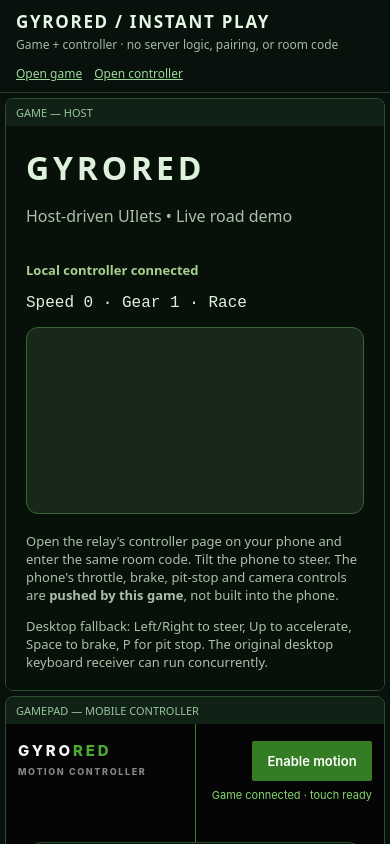
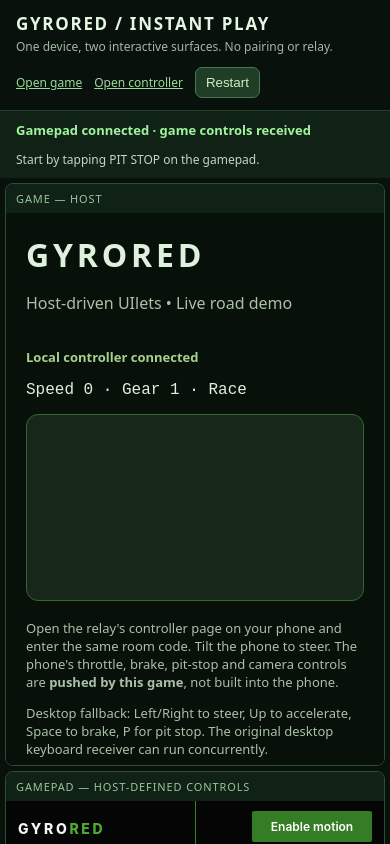
Before and after one commit to JadanPoll/GyroRed, a plain HTML site: page client/play.html in a window 390 px wide. Shown: the top 844 px of the page. Drawn offline with Linux system fonts and the light colour scheme.

Commit message:
Make instant demo self-explanatory with live state and copyable diagnostics

```diff
--- a/client/play.html
+++ b/client/play.html
@@ -7,42 +7,131 @@
 <title>GyroRed — Instant Play</title>
 <style>
   :root{font-family:system-ui,-apple-system,BlinkMacSystemFont,"Segoe UI",sans-serif;color-scheme:dark;color:#e4f7e4;background:#08110b}
-  *{box-sizing:border-box}
-  body{margin:0;min-height:100svh;display:flex;flex-direction:column}
-  header{padding:10px 16px;display:flex;align-items:center;justify-content:space-between;gap:12px;flex-wrap:wrap;border-bottom:1px solid #25402b}
+  *{box-sizing:border-box} body{margin:0;min-height:100svh;display:flex;flex-direction:column}
+  header{padding:12px 16px;display:flex;align-items:center;justify-content:space-between;gap:12px;flex-wrap:wrap;border-bottom:1px solid #25402b}
   h1{font-size:17px;letter-spacing:.1em;margin:0}
   header p{font-size:12px;color:#a2b9a4;margin:3px 0 0}
-  nav{display:flex;gap:12px;font-size:12px}
+  nav{display:flex;gap:12px;font-size:12px;align-items:center}
   a{color:#9dd99b}
+  button{cursor:pointer;background:#203d28;color:#c8f3bf;border:1px solid #487751;border-radius:7px;padding:7px 10px}
+  .statebar{padding:10px 16px;background:#102216;display:flex;gap:12px;align-items:center;justify-content:space-between;flex-wrap:wrap}
+  .statebar strong{font-size:13px;color:#a1f49f}
+  .statebar span{font-size:12px;color:#c5d5c5}
   .workspace{flex:1;min-height:620px;display:grid;grid-template-columns:minmax(0,1.25fr) minmax(300px,.75fr);gap:5px;padding:5px}
   .pane{border:1px solid #2b5030;border-radius:8px;overflow:hidden;display:flex;flex-direction:column;min-height:0}
-  .pane label{padding:6px 10px;font-size:11px;color:#9bc49e;background:#102116}
+  .pane label{padding:7px 10px;font-size:11px;color:#9bc49e;background:#102116;letter-spacing:.08em}
   iframe{border:0;width:100%;flex:1;background:#050505;min-height:570px}
-  footer{padding:7px 15px;color:#819883;font-size:11px}
-  @media(max-width:760px){.workspace{display:flex;flex-direction:column;min-height:1200px}.pane{min-height:570px;flex:1}.pane iframe{min-height:530px}}
+  details{padding:8px 16px;color:#9fb99f;font-size:12px}
+  summary{cursor:pointer} pre{font:11px/1.5 ui-monospace,monospace;white-space:pre-wrap;word-break:break-all;background:#142218;color:#d6e9d4;border-radius:7px;padding:10px;max-height:180px;overflow:auto}
+  footer{padding:7px 16px;color:#93ac93;font-size:12px}
+  @media(max-width:760px){.workspace{display:flex;flex-direction:column;min-height:1180px}.pane{min-height:550px;flex:1}.pane iframe{min-height:510px}}
 </style>
 </head>
 <body>
 <header>
-  <div><h1>GYRORED / INSTANT PLAY</h1><p>Game + controller · no server logic, pairing, or room code</p></div>
+  <div><h1>GYRORED / INSTANT PLAY</h1><p>One device, two interactive surfaces. No pairing or relay.</p></div>
   <nav>
     <a id="gameLink" href="./demo.html?local=1" target="_blank" rel="noopener">Open game</a>
     <a id="controllerLink" href="./index.html?local=1" target="_blank" rel="noopener">Open controller</a>
+    <button id="restart" type="button">Restart</button>
   </nav>
 </header>
+<section class="statebar" aria-label="Connection and activity">
+  <strong id="status" role="status" aria-live="polite">Connecting game and controller…</strong>
+  <span id="activity">Start by tapping PIT STOP on the gamepad.</span>
+</section>
 <div class="workspace">
   <section class="pane"><label>GAME — HOST</label><iframe id="game" title="GyroRed host racing game" allow="accelerometer; gyroscope" loading="eager"></iframe></section>
-  <section class="pane"><label>GAMEPAD — MOBILE CONTROLLER</label><iframe id="controller" title="GyroRed mobile gamepad" allow="accelerometer; gyroscope" loading="eager"></iframe></section>
+  <section class="pane"><label>GAMEPAD — HOST-DEFINED CONTROLS</label><iframe id="controller" title="GyroRed mobile gamepad" allow="accelerometer; gyroscope" loading="eager"></iframe></section>
 </div>
-<footer>Tap PIT STOP on the controller and watch the game replace the racing interface with pit controls. For motion testing, use Open controller in its own Safari window.</footer>
+<details id="diagnostics">
+  <summary>What's happening? · Diagnostics</summary>
+  <p>Both surfaces are documents from the same browser origin. The game sends UIlets; the gamepad sends actions. No Bluetooth or WebSocket is used here.</p>
+  <pre id="log">Initializing…</pre>
+  <button id="copy" type="button">Copy details</button>
+  <span id="copyStatus"></span>
+</details>
+<footer><strong>Try it:</strong> Tap <b>PIT STOP</b> on the right, change tires or refuel, then tap <b>RETURN TO TRACK</b>. For separate windows, use Open game / Open controller.</footer>
 <script>
-  // One session per workspace prevents interference between independent demos.
-  const session = "instant-" + Math.random().toString(36).slice(2);
-  const url = file => "./" + file + "?local=1&session=" + encodeURIComponent(session);
-  document.getElementById("game").src = url("demo.html");
-  document.getElementById("controller").src = url("index.html");
-  document.getElementById("gameLink").href = url("demo.html");
-  document.getElementById("controllerLink").href = url("index.html");
+"use strict";
+const session = "instant-" + Math.random().toString(36).slice(2);
+const url = (file, compact = false) =>
+  "./" + file + "?local=1&session=" + encodeURIComponent(session) +
+  (compact ? "&compact=1" : "");
+const game = document.getElementById("game");
+const controller = document.getElementById("controller");
+const status = document.getElementById("status");
+const activity = document.getElementById("activity");
+const log = document.getElementById("log");
+const hasChannel = typeof BroadcastChannel === "function";
+const evidence = {host: false, controller: false, layouts: 0, actions: 0, lastAction: "none"};
+let channel = null;
+function update() {
+  if (!hasChannel) {
+    status.textContent = "This browser cannot use BroadcastChannel";
+  } else if (evidence.host && evidence.controller && evidence.layouts) {
+    status.textContent = "Gamepad connected · game controls received";
+  } else if (evidence.host && evidence.controller) {
+    status.textContent = "Connected · waiting for game controls";
+  } else if (evidence.host) {
+    status.textContent = "Game ready · waiting for controller";
+  } else if (evidence.controller) {
+    status.textContent = "Controller ready · waiting for game";
+  } else {
+    status.textContent = "Starting both surfaces…";
+  }
+  if (evidence.actions) {
+    activity.textContent = evidence.actions + " actions sent · last: " + evidence.lastAction;
+  }
+  log.textContent = [
+    "Status: " + status.textContent,
+    "Origin: " + location.origin,
+    "Same-device mode: " + hasChannel,
+    "Game seen: " + evidence.host,
+    "Controller seen: " + evidence.controller,
+    "UI layouts observed: " + evidence.layouts,
+    "Actions observed: " + evidence.actions,
+    "Latest action: " + evidence.lastAction,
+    "If stuck: make sure both panes loaded, then tap Restart."
+  ].join("\n");
+}
+if (hasChannel) {
+  channel = new BroadcastChannel("gyrored-local-v1:" + session);
+  channel.addEventListener("message", event => {
+    const message = event.data;
+    if (!message || message.protocol !== "gyrored-local-v1") return;
+    const payload = message.payload;
+    if (!payload || typeof payload !== "object") return;
+    if (message.from === "host") {
+      evidence.host = true;
+      if (payload.type === "ui.set") evidence.layouts++;
+    } else if (message.from === "controller") {
+      evidence.controller = true;
+      if (payload.type === "ui.action") {
+        evidence.actions++;
+        evidence.lastAction = String(payload.id).slice(0, 60) + " = " +
+          String(payload.value).slice(0, 40);
+      }
+    }
+    update();
+  });
+}
+game.src = url("demo.html");
+controller.src = url("index.html", true);
+document.getElementById("gameLink").href = url("demo.html");
+document.getElementById("controllerLink").href = url("index.html");
+document.getElementById("restart").addEventListener("click", () => location.reload());
+document.getElementById("copy").addEventListener("click", async () => {
+  const text = "GyroRed Instant Play\n" + log.textContent + "\nBrowser: " + navigator.userAgent;
+  try {
+    await navigator.clipboard.writeText(text);
+    document.getElementById("copyStatus").textContent = "Copied";
+  } catch (error) {
+    document.getElementById("copyStatus").textContent =
+      "Clipboard unavailable; select and copy the details above.";
+  }
+});
+update();
 </script>
 </body>
 </html>
```
